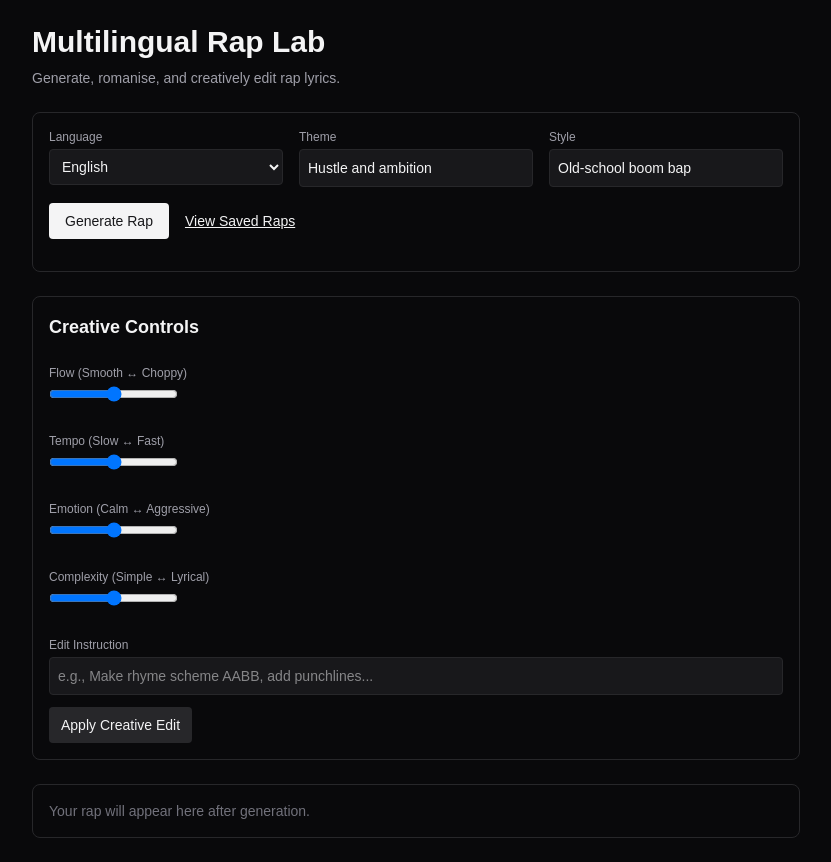
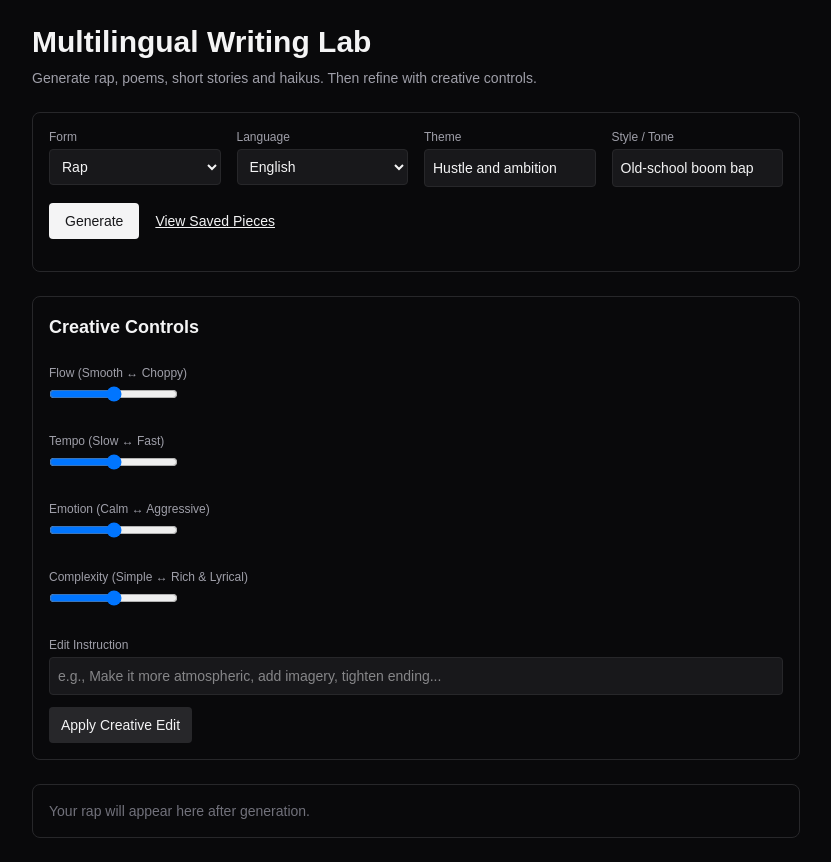
Before and after one commit to aarjun783/rap-generator, a Next.js app: page / in a window 1280 px wide. Shown: the whole page, without its empty margins (224-1055 px from the left). Built offline with nearby package versions, Linux system fonts and the light colour scheme.

Commit message:
Added new modes; haikus and short stories

```diff
--- a/app/page.tsx
+++ b/app/page.tsx
@@ -10,7 +10,10 @@ type Rap = {
   createdAt: number;
 };
 
+type FormType = "Rap" | "Poem" | "Short Story" | "Haiku";
+
 export default function HomePage() {
+  const [form, setForm] = useState<FormType>("Rap");
   const [language, setLanguage] = useState<string>("English");
   const [theme, setTheme] = useState<string>("Hustle and ambition");
   const [style, setStyle] = useState<string>("Old-school boom bap");
@@ -18,7 +21,7 @@ export default function HomePage() {
 
   const [instruction, setInstruction] = useState<string>("");
 
-  // Creative controls
+  // creative sliders
   const [flow, setFlow] = useState<number>(50);
   const [tempo, setTempo] = useState<number>(50);
   const [emotion, setEmotion] = useState<number>(50);
@@ -28,21 +31,22 @@ export default function HomePage() {
 
   function creativeSettingsText() {
     return `
+Form: ${form}
 Flow: ${flow < 40 ? "choppy" : flow > 60 ? "smooth" : "balanced"}
 Tempo: ${tempo < 40 ? "slow" : tempo > 60 ? "fast" : "medium"}
 Emotion: ${emotion < 40 ? "calm" : emotion > 60 ? "aggressive" : "neutral"}
 Complexity: ${
       complexity < 40
-        ? "simple rhymes"
+        ? "simple language"
         : complexity > 60
-        ? "lyrical multisyllabic rhymes"
+        ? "rich, layered language"
         : "medium complexity"
     }
 `;
   }
 
-  // Generate rap
-  async function generateRap(e: React.FormEvent) {
+  // Generate piece
+  async function generatePiece(e: React.FormEvent) {
     e.preventDefault();
     setLoading(true);
     setLyric("");
@@ -50,7 +54,7 @@ Complexity: ${
     const res = await fetch("/api/generate", {
       method: "POST",
       headers: { "Content-Type": "application/json" },
-      body: JSON.stringify({ language, theme, style }),
+      body: JSON.stringify({ language, theme, style, form }),
     });
 
     const data = await res.json();
@@ -59,13 +63,13 @@ Complexity: ${
   }
 
   // Save locally
-  function saveRap() {
-    if (!lyric) return alert("Generate a rap first!");
+  function savePiece() {
+    if (!lyric) return alert("Generate something first!");
 
     const title = prompt("Enter a title:");
     if (!title) return;
 
-    const newRap: Rap = {
+    const newItem: Rap = {
       id: crypto.randomUUID(),
       title,
       lyric,
@@ -74,15 +78,14 @@ Complexity: ${
     };
 
     const existing: Rap[] = JSON.parse(localStorage.getItem("raps") || "[]");
-    existing.push(newRap);
-
+    existing.push(newItem);
     localStorage.setItem("raps", JSON.stringify(existing));
 
-    alert("Rap saved!");
+    alert("Saved!");
   }
 
-  // Romanise
-  async function romaniseRap() {
+  // Romanise (still works generically)
+  async function romaniseText() {
     if (!lyric) return;
 
     const res = await fetch("/api/romanise", {
@@ -95,16 +98,16 @@ Complexity: ${
     if (data.romanised) setLyric(data.romanised);
   }
 
-  // Apply edit (creative + instruction)
+  // Apply edit (creative + user instruction)
   async function applyEdit() {
-    if (!lyric) return alert("Generate a rap first!");
+    if (!lyric) return alert("Generate something first!");
 
     const creative = creativeSettingsText();
 
     const finalInstruction =
       instruction.trim().length > 0
         ? `${instruction}\n\nCreative preferences:\n${creative}`
-        : `Apply creative preferences:\n${creative}`;
+        : `Apply these creative preferences:\n${creative}`;
 
     const res = await fetch("/api/edit", {
       method: "POST",
@@ -123,16 +126,32 @@ Complexity: ${
   return (
     <main className="min-h-screen bg-zinc-950 text-zinc-100 p-6 flex justify-center">
       <div className="max-w-3xl w-full">
-
         {/* Header */}
-        <h1 className="text-3xl font-semibold mb-2">Multilingual Rap Lab</h1>
+        <h1 className="text-3xl font-semibold mb-2">Multilingual Writing Lab</h1>
         <p className="text-sm text-zinc-400 mb-6">
-          Generate, romanise, and creatively edit rap lyrics.
+          Generate rap, poems, short stories and haikus. Then refine with creative controls.
         </p>
 
-        {/* Generate Section */}
-        <form onSubmit={generateRap} className="space-y-4 border border-zinc-800 p-4 rounded-lg mb-6">
-          <div className="grid md:grid-cols-3 gap-4">
+        {/* Generate Form */}
+        <form
+          onSubmit={generatePiece}
+          className="space-y-4 border border-zinc-800 p-4 rounded-lg mb-6"
+        >
+          <div className="grid md:grid-cols-4 gap-4">
+            {/* Form type */}
+            <div>
+              <label className="text-xs text-zinc-400 block mb-1">Form</label>
+              <select
+                className="w-full bg-zinc-900 border border-zinc-800 p-2 rounded text-sm"
+                value={form}
+                onChange={(e) => setForm(e.target.value as FormType)}
+              >
+                <option value="Rap">Rap</option>
+                <option value="Poem">Poem</option>
+                <option value="Short Story">Short Story</option>
+                <option value="Haiku">Haiku</option>
+              </select>
+            </div>
 
             {/* Language */}
             <div>
@@ -142,10 +161,18 @@ Complexity: ${
                 value={language}
                 onChange={(e) => setLanguage(e.target.value)}
               >
-                {["English","Hindi","Tamil","Spanish","French","Punjabi","Malay","Arabic"]
-                  .map((lang) => (
-                    <option key={lang}>{lang}</option>
-                  ))}
+                {[
+                  "English",
+                  "Hindi",
+                  "Tamil",
+                  "Spanish",
+                  "French",
+                  "Punjabi",
+                  "Malay",
+                  "Arabic",
+                ].map((lang) => (
+                  <option key={lang}>{lang}</option>
+                ))}
               </select>
             </div>
 
@@ -161,7 +188,7 @@ Complexity: ${
 
             {/* Style */}
             <div>
-              <label className="text-xs text-zinc-400 block mb-1">Style</label>
+              <label className="text-xs text-zinc-400 block mb-1">Style / Tone</label>
               <input
                 className="w-full bg-zinc-900 border border-zinc-800 p-2 rounded text-sm"
                 value={style}
@@ -173,39 +200,63 @@ Complexity: ${
           <button
             type="submit"
             disabled={loading}
-            className="bg-zinc-100 text-zinc-900 px-4 py-2 rounded text-sm hover:bg-white"
+            className="bg-zinc-100 text-zinc-900 px-4 py-2 rounded text-sm hover:bg-white disabled:opacity-60"
           >
-            {loading ? "Generating..." : "Generate Rap"}
+            {loading ? "Generating..." : "Generate"}
           </button>
 
-          <a href="/library" className="ml-4 underline text-sm">View Saved Raps</a>
+          <a href="/library" className="ml-4 underline text-sm">
+            View Saved Pieces
+          </a>
         </form>
 
-        {/* CREATIVE TOOLBAR — Always Visible */}
+        {/* Creative Toolbar (always visible) */}
         <div className="border border-zinc-800 p-4 rounded-lg mb-6 space-y-6">
           <h2 className="text-lg font-semibold">Creative Controls</h2>
 
-          {/* Flow */}
           <div>
-            <label className="text-xs text-zinc-400 block mb-1">Flow (Smooth ↔ Choppy)</label>
-            <input type="range" min="0" max="100" value={flow} onChange={(e) => setFlow(Number(e.target.value))} />
+            <label className="text-xs text-zinc-400 block mb-1">
+              Flow (Smooth ↔ Choppy)
+            </label>
+            <input
+              type="range"
+              min="0"
+              max="100"
+              value={flow}
+              onChange={(e) => setFlow(Number(e.target.value))}
+            />
           </div>
 
-          {/* Tempo */}
           <div>
-            <label className="text-xs text-zinc-400 block mb-1">Tempo (Slow ↔ Fast)</label>
-            <input type="range" min="0" max="100" value={tempo} onChange={(e) => setTempo(Number(e.target.value))} />
+            <label className="text-xs text-zinc-400 block mb-1">
+              Tempo (Slow ↔ Fast)
+            </label>
+            <input
+              type="range"
+              min="0"
+              max="100"
+              value={tempo}
+              onChange={(e) => setTempo(Number(e.target.value))}
+            />
           </div>
 
-          {/* Emotion */}
           <div>
-            <label className="text-xs text-zinc-400 block mb-1">Emotion (Calm ↔ Aggressive)</label>
-            <input type="range" min="0" max="100" value={emotion} onChange={(e) => setEmotion(Number(e.target.value))} />
+            <label className="text-xs text-zinc-400 block mb-1">
+              Emotion (Calm ↔ Aggressive)
+            </label>
+            <input
+              type="range"
+              min="0"
+              max="100"
+              value={emotion}
+              onChange={(e) => setEmotion(Number(e.target.value))}
+            />
           </div>
 
-          {/* Complexity */}
           <div>
-            <label className="text-xs text-zinc-400 block mb-1">Complexity (Simple ↔ Lyrical)</label>
+            <label className="text-xs text-zinc-400 block mb-1">
+              Complexity (Simple ↔ Rich & Lyrical)
+            </label>
             <input
               type="range"
               min="0"
@@ -215,12 +266,13 @@ Complexity: ${
             />
           </div>
 
-          {/* Edit Instruction */}
           <div>
-            <label className="text-xs text-zinc-400 block mb-1">Edit Instruction</label>
+            <label className="text-xs text-zinc-400 block mb-1">
+              Edit Instruction
+            </label>
             <input
               className="w-full bg-zinc-900 border border-zinc-800 p-2 rounded text-sm"
-              placeholder="e.g., Make rhyme scheme AABB, add punchlines..."
+              placeholder="e.g., Make it more atmospheric, add imagery, tighten ending..."
               value={instruction}
               onChange={(e) => setInstruction(e.target.value)}
             />
@@ -234,20 +286,28 @@ Complexity: ${
           </div>
         </div>
 
-        {/* OUTPUT */}
+        {/* Output */}
         <div className="border border-zinc-800 p-4 rounded-lg">
           {!lyric ? (
-            <p className="text-sm text-zinc-500">Your rap will appear here after generation.</p>
+            <p className="text-sm text-zinc-500">
+              Your {form.toLowerCase()} will appear here after generation.
+            </p>
           ) : (
             <>
               <pre className="whitespace-pre-wrap font-mono text-sm">{lyric}</pre>
 
               <div className="flex gap-3 mt-4">
-                <button onClick={saveRap} className="bg-zinc-100 text-zinc-900 px-3 py-2 rounded text-sm">
+                <button
+                  onClick={savePiece}
+                  className="bg-zinc-100 text-zinc-900 px-3 py-2 rounded text-sm"
+                >
                   Save
                 </button>
 
-                <button onClick={romaniseRap} className="bg-zinc-800 text-zinc-100 px-3 py-2 rounded text-sm">
+                <button
+                  onClick={romaniseText}
+                  className="bg-zinc-800 text-zinc-100 px-3 py-2 rounded text-sm"
+                >
                   Romanise
                 </button>
               </div>
```
Also changed, not shown: app/api/generate/route.ts (+56 -14 lines).
